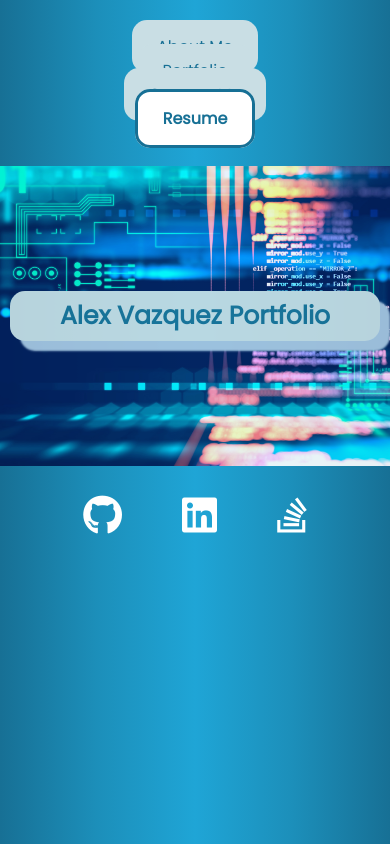
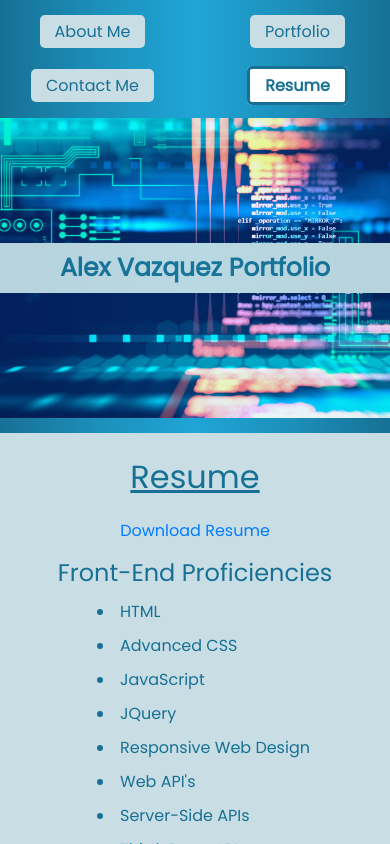
Before and after one commit to avazque008/personal-portfolio-react, a React (Create React App) app: page / in a window 390 px wide. Both pictures are taken after a click on the element "Resume". Shown: the top 844 px of the page. Built offline with nearby package versions, Linux system fonts and the light colour scheme.

Commit message:
fixed navigation style in smaller screens

```diff
--- a/src/App.js
+++ b/src/App.js
@@ -4,6 +4,7 @@ import About from './components/About-Me';
 import Footer from './components/Footer';
 import ContactForm from './components/Contact';
 import Projects from './components/Project';
+import Resume from './components/Resume';
 
 function App() {
   const [categorySelected, setCategorySelected] = useState('me');
@@ -15,6 +16,7 @@ function App() {
       {categorySelected === 'me' && <About />}
       {categorySelected === 'contact' && <ContactForm />}
       {categorySelected === 'portfolio' && <Projects />}
+      {categorySelected === 'resume' && <Resume />}
       <Footer />
     </div>
   );
--- a/src/components/Contact/index.js
+++ b/src/components/Contact/index.js
@@ -39,7 +39,7 @@ function ContactForm() {
     return (
         <section className="container contact-section">
             <div className='contact-form-div'>
-                <h2>Contact me</h2>
+                <h2>Contact Me</h2>
                 <form id="contact-form" className='contact-form row' onSubmit={handleSubmit} >
                     <div className='col-12'>
                         <div>
--- a/src/components/Header/index.js
+++ b/src/components/Header/index.js
@@ -6,7 +6,7 @@ function Header({categorySelected, setCategorySelected }) {
         <div>
             <Navigation setCategorySelected={setCategorySelected} categorySelected={categorySelected} />
             <div className="title hero row">
-                <h1 className="col-12 col-md-4">Alex Vazquez Portfolio</h1>
+                <h1 className="col-12 col-md-4 author">Alex Vazquez Portfolio</h1>
             </div>
         </div>
     );
--- a/src/components/Navigation/index.js
+++ b/src/components/Navigation/index.js
@@ -4,16 +4,16 @@ function Navigation({categorySelected, setCategorySelected }) {
     return (
         <div className="header container-fluid">
             <ul className="row nav">
-                <li className="col-12 col-md-3">
+                <li className="col-6 col-md-3 section">
                     <span className={`${categorySelected === 'me' ? 'category-selected left' : 'category'}`} onClick={() => setCategorySelected('me')}>About Me</span>
                 </li>
-                <li className="col-12 col-md-3">
+                <li className="col-6 col-md-3 section">
                     <span className={`${categorySelected === 'portfolio' ? 'category-selected' : 'category'}`} onClick={() => setCategorySelected('portfolio')}>Portfolio</span>
                 </li>
-                <li className="col-12 col-md-3">
+                <li className="col-6 col-md-3 section">
                     <span className={`${categorySelected === 'contact' ? 'category-selected' : 'category'}`} onClick={() => setCategorySelected('contact')}>Contact Me</span>
                 </li>
-                <li className="col-12 col-md-3">
+                <li className="col-6 col-md-3 section">
                     <span className={`${categorySelected === 'resume' ? 'category-selected' : 'category'}`} onClick={() => setCategorySelected('resume')}>Resume</span>
                 </li>
             </ul>
--- a/src/components/Project/index.js
+++ b/src/components/Project/index.js
@@ -45,6 +45,7 @@ function Projects() {
     return (
         <div className="container projects">
             <div className="row project-info">
+                <h2 className="col-12">Projects</h2>
                 {projects.map((project) => (
                     <div className="col-12 col-md-6 project">
                         <h3 className="project-name">
--- /dev/null
+++ b/src/components/Resume/index.js
@@ -0,0 +1,39 @@
+import React, { useState } from "react";
+
+function Resume() {
+
+    const [frontProficiencies] = useState(['HTML', 'Advanced CSS', 'JavaScript', 'JQuery', 'Responsive Web Design', "Web API's", 'Server-Side APIs', 'Third-Party APIs']);
+    const [backProficiencies] = useState(['Node.js', 'Object-Oriented Programming (OOP)', 'Express.js', 'SQL', 'Object-Relational Mapping (ORM)', 'NoSQL', 'Progressive Web Applications (PWA)', 'React.js', 'MERN'])
+
+    return (
+        <div className="container">
+            <div className="row resume">
+                <h2 className="col-12">Resume</h2>
+                <h6 className="col-12"><a href={require('../../assets/resume/av-resume.pdf')} download>Download Resume</a></h6>
+                <div className="col-12">
+                    <h4>Front-End Proficiencies</h4>
+                    <ul>
+                        {frontProficiencies.map((proficiency) => (
+                            <li>
+                                {proficiency}
+                            </li>
+                        ))}
+                    </ul>
+                </div>
+                <div className="col-12">
+                    <h4>Back-End Proficiencies</h4>
+                    <ul>
+                        {backProficiencies.map((proficiency) => (
+                            <li>
+                                {proficiency}
+                            </li>
+                        ))}
+                    </ul>
+                </div>
+            </div>
+        </div>
+    );
+
+};
+
+export default Resume;
--- a/src/index.css
+++ b/src/index.css
@@ -6,11 +6,6 @@ body {
 
 .header {
   padding: 25px;
-}
-
-.row {
-  margin: 0;
-  padding: 10px;
 }
 
 .nav li {
@@ -40,7 +35,7 @@ body {
   text-align: center;
 }
 
-.title h1 {
+.author {
   font-size: 25px;
   background-color: #C9DEE4;
   width: 50%;
@@ -61,16 +56,17 @@ body {
 
 .about,
 .contact-section,
-.projects {
+.projects,
+.resume {
   background-color: #C9DEE4;
-  border-radius: 10px;
+  border-radius: 2px;
   color: #177095;
 }
 
 .about-me,
 .contact-form-div {
   padding: 20px;
-  margin: 15px 10px;
+  margin: 15px 0px;
   text-align: center;
 }
 
@@ -122,7 +118,7 @@ body {
 }
 
 .contact-form label {
-  margin: 8px;
+  margin: 8px 0px;
   text-align: center;
   font-weight: 600;
 }
@@ -188,6 +184,11 @@ body {
   padding: 20px;
 }
 
+.project-info h2 {
+  text-decoration: underline;
+  margin-bottom: 10px;
+}
+
 .project-img {
   border-radius: 5px;
   max-width: 100%;
@@ -197,3 +198,59 @@ body {
 .project-img:hover {
   transform: scale(1.05);
 }
+
+/* Resume Styling*/
+
+.resume {
+  margin-top: 15px;
+  text-align: center;
+}
+
+.resume ul {
+  display: inline-block;
+  text-align: left;
+}
+
+.resume h2 {
+  margin: 25px 0;
+  text-decoration: underline;
+}
+
+.resume li {
+  padding: 5px;
+}
+
+.resume div {
+  margin: 10px 0;
+}
+
+@media screen and (max-width: 780px) {
+
+  .author {
+    box-shadow: none;
+  }
+
+  .about,
+  .contact-section,
+  .projects,
+  .resume {
+    border-radius: 0px;
+  }
+  .section {
+    margin: 15px 0;
+  }
+
+  .category {
+    padding: 5px 15px;
+    border-radius: 5px;
+  }
+
+  .category-selected {
+    padding: 5px 15px;
+    border-radius: 5px;
+  }
+
+  .header {
+    padding: 5px;
+  }
+}
```
Also changed, not shown: 1 other file (tests, documents, lock files or other folders).
